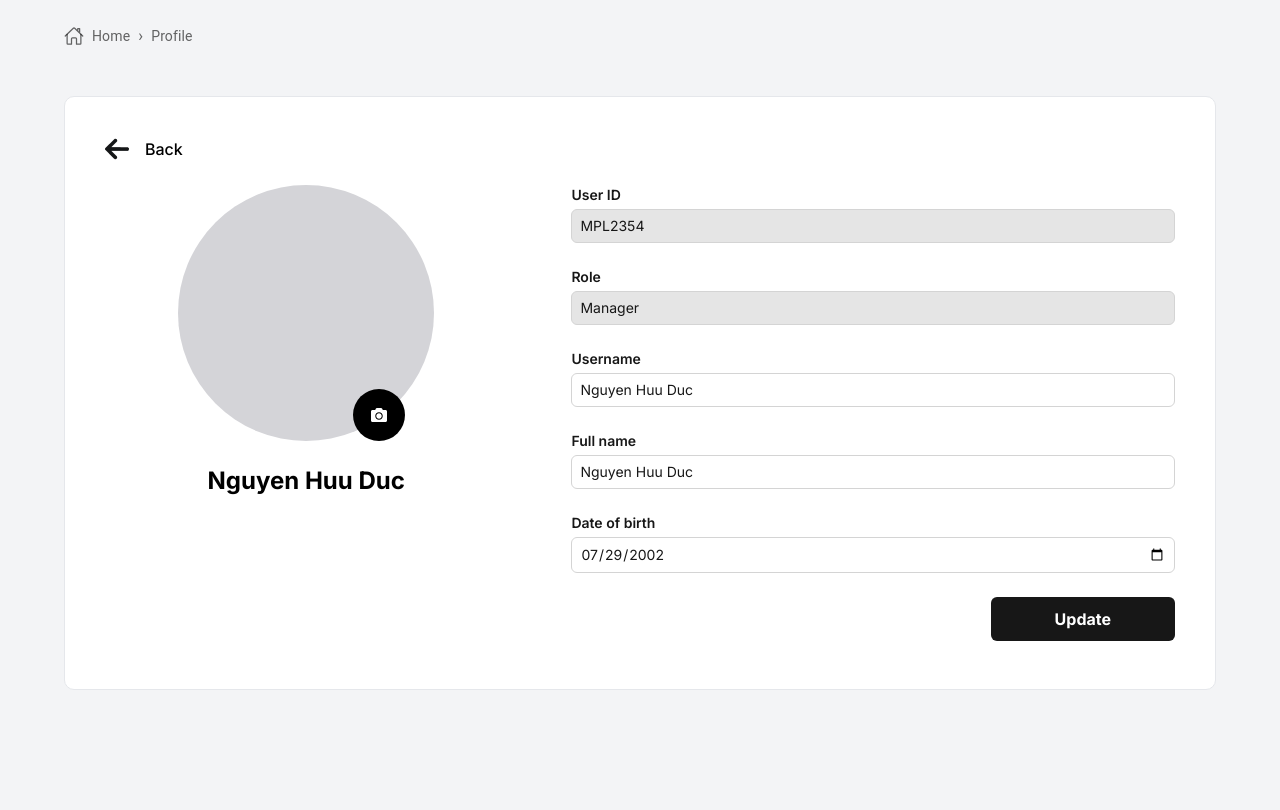
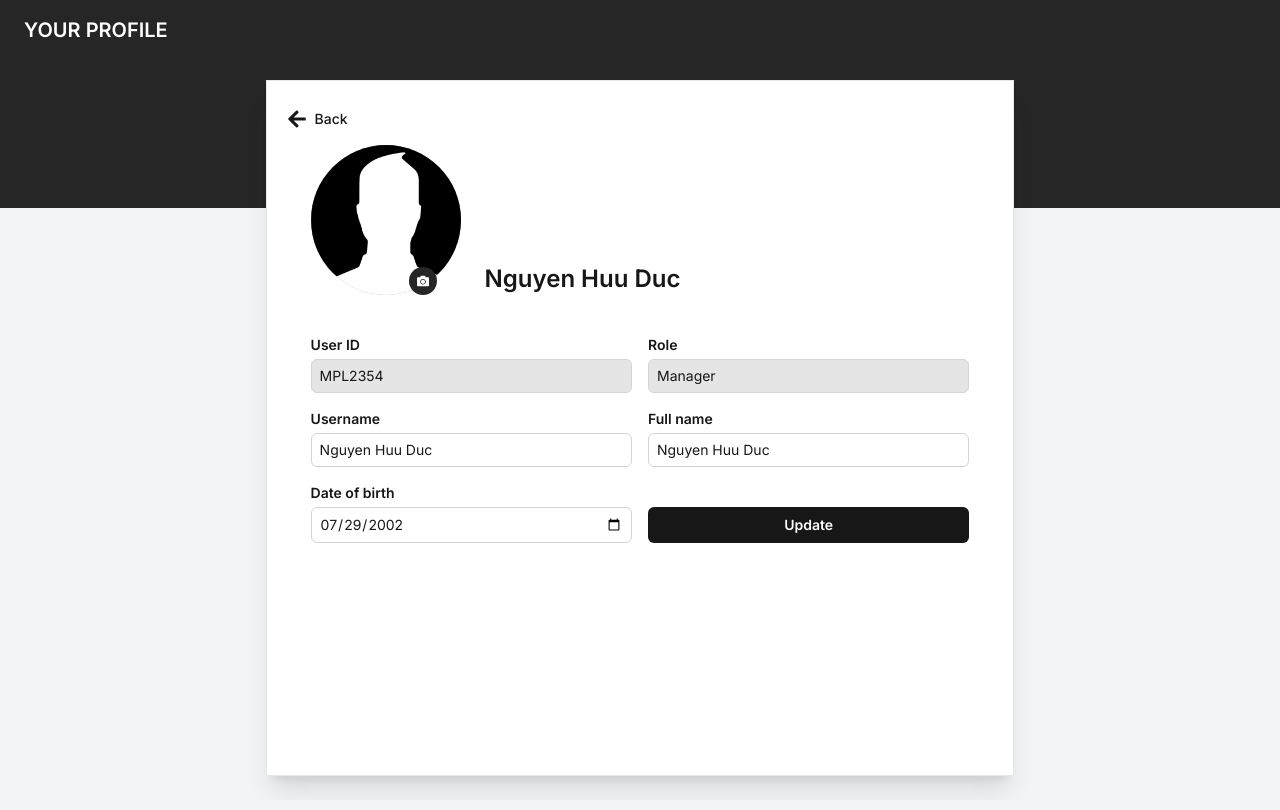
Before and after one commit to capstone-k20-219/capstone-k20-219-frontend-web, a Next.js app: page /profile in a window 1280 px wide. Built offline with nearby package versions, Linux system fonts and the light colour scheme.

Commit message:
feat: complete profile UI design

```diff
--- a/src/app/profile/page.tsx
+++ b/src/app/profile/page.tsx
@@ -1,111 +1,15 @@
-"use client";
-
-import ArrowLeft from "@/img/arrow-left.png";
-
-import Card from "@/components/Card";
-import UserAvatar from "@/components/UserAvatar";
-import Button from "@/components/Button";
-import { useEffect, useState } from "react";
-import { InputComponentType } from "@/lib/type";
-import Image from "next/image";
-import BreadcrumbsComponent from "@/components/BreadcrumbsComponent";
-import InputComponent from "@/components/InputComponent";
-import { mockDataProfile as profile } from "@/lib/data";
-import FormControl from "@mui/material/FormControl";
+import ProfileCard from "@/components/ProfileCard";
 
 export default function Profile() {
-  const [userID, setUserID] = useState("MPL2354");
-  const [userRole, setUserRole] = useState("Manager");
-  const [userName, setUserName] = useState("Nguyen Huu Duc");
-  const [fullName, setFullName] = useState("Nguyen Huu Duc");
-  const [dateOfBirth, setDateOfBirth] = useState("2002-07-29");
-
-  const handleChangeUserName = (value: string) => {
-    setUserName(value);
-  };
-  const handleChangeFullName = (value: string) => {
-    setFullName(value);
-  };
-  const handleChangeDateOfBirth = (value: string) => {
-    setDateOfBirth(value);
-  };
-
-  useEffect(() => {
-    setUserID(profile.id);
-    setUserRole(profile.role);
-    setUserName(profile.username);
-    setFullName(profile.fullname);
-    setDateOfBirth(profile.dob);
-  }, []);
-
   return (
-    <div className="Content w-full h-full px-16 pt-6 pb-12 overflow-hidden">
-      <BreadcrumbsComponent dir={["Profile"]} />
-      <div className="Content w-full relative my-6 pt-6 pb-12 flex flex-col gap-6 h-full overflow-auto">
-        <Card className="w-full h-fit p-10 pb-12">
-          <div className="flex-col justify-start items-start gap-6 flex">
-            <div className="Frame120 justify-start items-center gap-4 inline-flex">
-              <Image src={ArrowLeft} alt="back-icon" className="w-6 h-6" />
-              <div className="text-black text-base font-medium">Back</div>
-            </div>
-            <div className="w-full justify-between items-start flex gap-16">
-              {/* Image of profile */}
-              <div className="w-2/5 flex-col justify-center items-center gap-6 inline-flex">
-                <UserAvatar />
-                <div className="w-full text-center text-black text-2xl font-bold line-clamp-1">
-                  {fullName}
-                </div>
-              </div>
-              {/* Information */}
-              <form className="w-3/5 justify-end items-start gap-6 flex flex-col">
-                {/* <FormControl> */}
-                <InputComponent
-                  name="userID"
-                  type="text"
-                  value={userID}
-                  label="User ID"
-                  disable={true}
-                />
-                <InputComponent
-                  name="userRole"
-                  type="text"
-                  value={userRole}
-                  label="Role"
-                  disable={true}
-                />
-                <InputComponent
-                  name="userName"
-                  type="text"
-                  value={userName}
-                  label="Username"
-                  onChangeFunction={(e) => handleChangeUserName(e.target.value)}
-                />
-                <InputComponent
-                  name="fullName"
-                  type="text"
-                  value={fullName}
-                  label="Full name"
-                  onChangeFunction={(e) => handleChangeFullName(e.target.value)}
-                />
-                <InputComponent
-                  name="dateOfBirth"
-                  type="date"
-                  value={dateOfBirth}
-                  onChangeFunction={(e) =>
-                    handleChangeDateOfBirth(e.target.value)
-                  }
-                  label="Date of birth"
-                />
-                {/* </FormControl> */}
-                <Button
-                  type="submit"
-                  name="Update"
-                  className="px-16 py-2.5 font-bold self-end"
-                />
-              </form>
-            </div>
-          </div>
-        </Card>
+    <div className="w-full h-[100dvh] px-4 pt-20 pb-6 overflow-hidden relative">
+      <div className="absolute inset-0 z-0 w-full h-52 bg-neutral-800 p-4 px-6">
+        <span className="text-white font-semibold uppercase text-xl">
+          Your Profile
+        </span>
+      </div>
+      <div className="w-full relative mx-auto h-full md:w-4/5 xl:w-3/5">
+        <ProfileCard />
       </div>
     </div>
   );
--- /dev/null
+++ b/src/components/ProfileCard.tsx
@@ -0,0 +1,57 @@
+"use client";
+
+import Card from "@/components/Card";
+import UserAvatar from "@/components/UserAvatar";
+import { useEffect, useState } from "react";
+import { mockDataProfile as profile } from "@/lib/data";
+import { FaArrowLeft } from "react-icons/fa";
+import { useRouter } from "next/navigation";
+import ProfileUpdateInfoForm from "./ProfileUpdateInfoForm";
+
+export default function ProfileCard() {
+  const [userID, setUserID] = useState("MPL2354");
+  const [userRole, setUserRole] = useState("Manager");
+  const [userName, setUserName] = useState("Nguyen Huu Duc");
+  const [fullName, setFullName] = useState("Nguyen Huu Duc");
+  const [fullNameUnChange, setFullNameUnChange] = useState("Nguyen Huu Duc");
+  const [dateOfBirth, setDateOfBirth] = useState("2002-07-29");
+  const router = useRouter();
+
+  useEffect(() => {
+    setUserID(profile.id);
+    setUserRole(profile.role);
+    setUserName(profile.username);
+    setFullName(profile.fullname);
+    setDateOfBirth(profile.dob);
+    setFullNameUnChange(profile.fullname);
+  }, []);
+  return (
+    <Card className="w-full h-full p-5 rounded-none shadow-xl">
+      <div
+        className="flex items-center gap-2 mb-4 mt-2 cursor-pointer"
+        onClick={() => router.back()}
+      >
+        <FaArrowLeft style={{ width: 20, height: 20 }} />
+        <div className="text-neutral-900 text-sm font-medium">Back</div>
+      </div>
+      <div className="w-full h-full items-start flex flex-col gap-10 px-1 md:px-6">
+        <div className="justify-center items-end gap-6 flex">
+          <UserAvatar />
+          <span className="text-neutral-900 text-lg font-semibold sm:text-2xl">
+            {fullNameUnChange}
+          </span>
+        </div>
+        <ProfileUpdateInfoForm
+          userID={userID}
+          userRole={userRole}
+          userName={userName}
+          fullName={fullName}
+          dateOfBirth={dateOfBirth}
+          onChangeUserName={setUserName}
+          onChangeFullName={setFullName}
+          onChangeDateOfBirth={setDateOfBirth}
+        />
+      </div>
+    </Card>
+  );
+}
--- /dev/null
+++ b/src/components/ProfileUpdateInfoForm.tsx
@@ -0,0 +1,70 @@
+import React, { Dispatch, SetStateAction } from "react";
+import InputComponent from "./InputComponent";
+import Button from "./Button";
+
+export default function ProfileUpdateInfoForm({
+  userID,
+  userRole,
+  userName,
+  fullName,
+  dateOfBirth,
+  onChangeUserName,
+  onChangeFullName,
+  onChangeDateOfBirth,
+}: {
+  userID: string;
+  userRole: string;
+  userName: string;
+  fullName: string;
+  dateOfBirth: string;
+  onChangeUserName: Dispatch<SetStateAction<string>>;
+  onChangeFullName: Dispatch<SetStateAction<string>>;
+  onChangeDateOfBirth: Dispatch<SetStateAction<string>>;
+}) {
+  return (
+    <form className="w-full gap-2 gap-y-6 grid grid-cols-2 sm:gap-4">
+      {/* <FormControl> */}
+      <InputComponent
+        name="user-id"
+        type="text"
+        value={userID}
+        label="User ID"
+        disable={true}
+      />
+      <InputComponent
+        name="user-role"
+        type="text"
+        value={userRole}
+        label="Role"
+        disable={true}
+      />
+      <InputComponent
+        name="user-name"
+        type="text"
+        value={userName}
+        label="Username"
+        onChangeFunction={(e) => onChangeUserName(e.target.value)}
+      />
+      <InputComponent
+        name="full-name"
+        type="text"
+        value={fullName}
+        label="Full name"
+        onChangeFunction={(e) => onChangeFullName(e.target.value)}
+      />
+      <InputComponent
+        name="date-of-birth"
+        type="date"
+        value={dateOfBirth}
+        onChangeFunction={(e) => onChangeDateOfBirth(e.target.value)}
+        label="Date of birth"
+      />
+      {/* </FormControl> */}
+      <Button
+        type="button"
+        name="Update"
+        className="px-6 py-2 font-semibold text-sm h-fit self-end"
+      />
+    </form>
+  );
+}
--- a/src/components/UserAvatar.tsx
+++ b/src/components/UserAvatar.tsx
@@ -1,16 +1,24 @@
+import Image from "next/image";
 import { FaCamera } from "react-icons/fa";
+import User from "@/img/user.jpg";
 
 export default function UserAvatar() {
   return (
     // missing uploading image function
-    <div className="Group98 w-64 h-64 relative cursor-pointer">
-      <div className="Ellipse15 w-64 h-64 left-0 top-0 absolute bg-zinc-300 rounded-full" />
-      <div className="w-[52px] h-[52px] left-[175px] top-[204px] absolute bg-black rounded-full flex justify-center items-center">
-        <div className="relative w-full h-full flex items-center justify-center">
-          <FaCamera
-            style={{ width: 16, height: 16, zIndex: 10, color: "#ffffff" }}
-          />
-        </div>
+    <div className="w-[150px] min-w-[150px] aspect-square cursor-pointer rounded-full bg-neutral-400 relative">
+      <Image
+        src={User}
+        alt="user-image"
+        priority={true}
+        className="rounded-full w-full h-full"
+      />
+      <div
+        className="w-7 h-7 absolute right-6 bottom-0 bg-neutral-800
+      rounded-full flex justify-center items-center"
+      >
+        <FaCamera
+          style={{ width: 12, height: 12, zIndex: 10, color: "#ffffff" }}
+        />
       </div>
     </div>
   );
```
